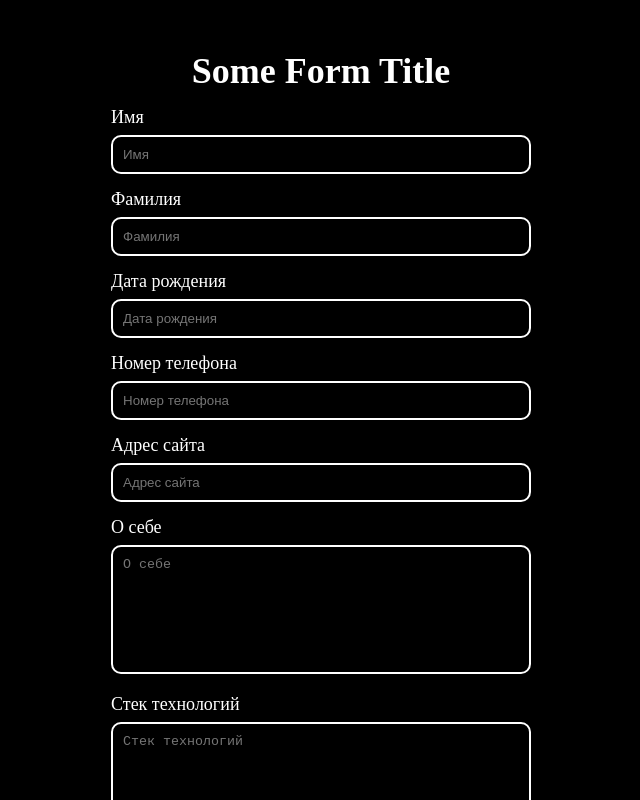
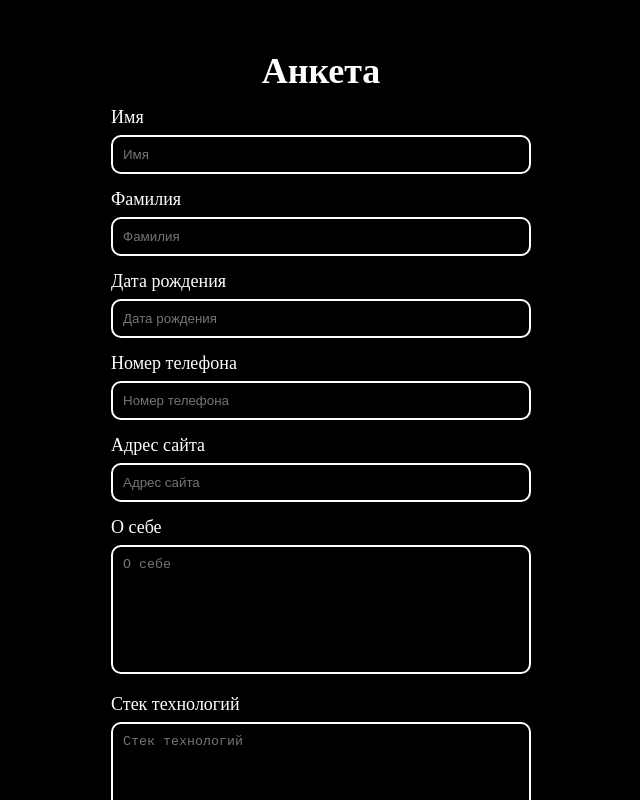
Before and after one commit to Nazzzux/andersen-react-course, a React (Create React App) app: page / in a window 1280 px wide. Shown: the top 800 px of the page, without its empty margins (319-959 px from the left). Built offline with nearby package versions, Linux system fonts and the light colour scheme.

Commit message:
some minor bug fixed

```diff
--- a/src/App.jsx
+++ b/src/App.jsx
@@ -6,7 +6,7 @@ class App extends Component {
   render() {
     return (
       <div className="container">
-        <h1>Some form title</h1>
+        <h1>Анкета</h1>
         <Form />
       </div>
     );
```
